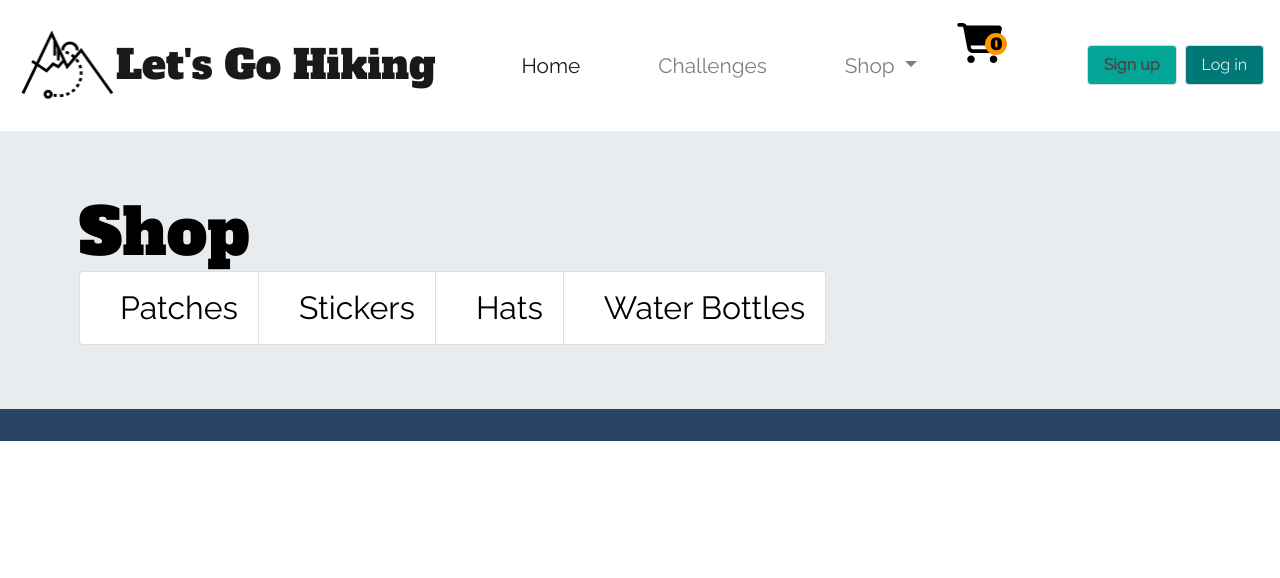
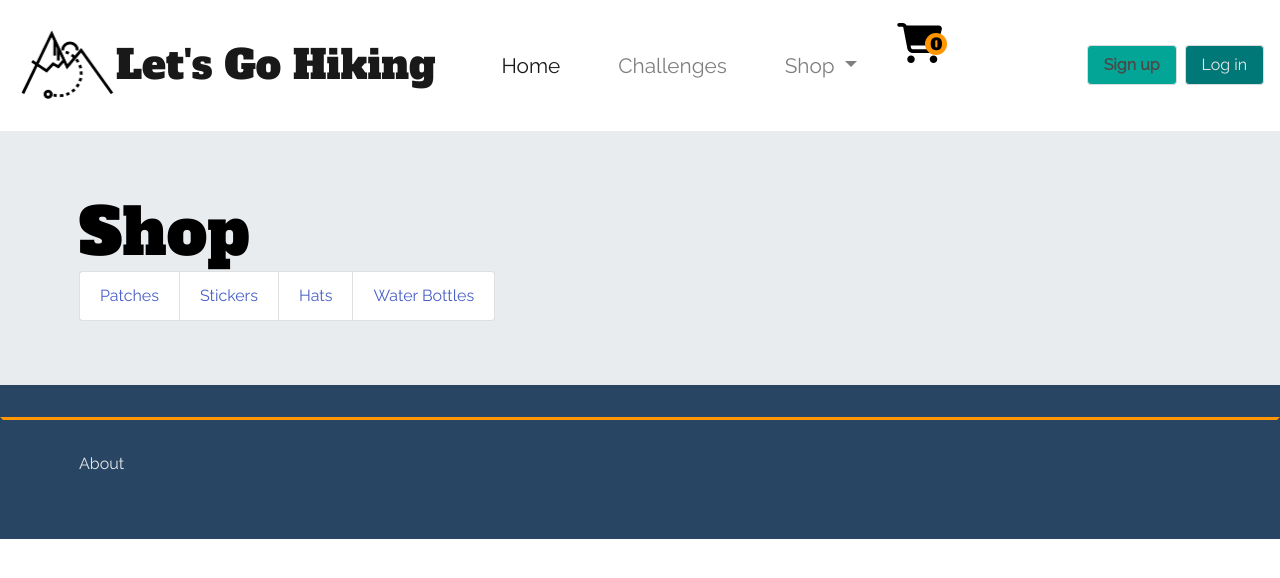
Before and after one commit to ClaireRoberts1403/LetsGoHiking, a Django app: page /shop/ in a window 1280 px wide. Shown: the top 578 px of the page. Run offline with Django 3.2, Linux system fonts and the light colour scheme; data that the repository does not hold is empty; parts of the project's set-up code (start-up, migrations or seed data) failed here and were passed over; some libraries are stand-ins or nearby versions.

Commit message:
bag table complete and ready for purchasing functionality, footer added - issues on home page with heroimages

```diff
--- a/static/css/base.css
+++ b/static/css/base.css
@@ -5,6 +5,17 @@
     font-family: 'Raleway', sans-serif;
     width:100%;
     background-color: #284664;
+}
+
+.my_footer {
+    background-color: #284664;
+    border-top-color: #FF9600;
+    border-bottom-color:#284664;
+    border-right-color: #284664;
+    border-left-color: #284664;
+    border-style: solid;
+    color: #E6E7E8;
+    padding: 2rem 1.5rem 2rem;
 }
 
 .header-title {
@@ -34,7 +45,7 @@
 
 /* style for shopping cart with counter taken from https://www.solodev.com/ - see readme */
 
-ul li a {
+ul li a.cart {
   font-size: 2rem;
   color: black;
   margin-left: 20px;
@@ -128,3 +139,14 @@
     z-index:999;
     transition: 0.3s;
 }
+
+.table {
+    margin-left: 15%;
+    width: 70%;
+    padding: 20%;
+
+}
+
+.col {
+    margin-bottom: 30px;
+}
--- a/templates/base.html
+++ b/templates/base.html
@@ -57,7 +57,7 @@
   <div class="collapse navbar-collapse" id="navbarSupportedContent">
     <ul class="navbar-nav mr-auto">
       <li class="nav-item active">
-        <a class="nav-link" href="{% url 'home' %}">Home <span class="sr-only">(current)</span></a>
+        <a class="nav-link" href="{% url 'home' %}">Home</a>
       </li>
       <li class="nav-item">
         <a class="nav-link" href="{% url 'challenges' %}">Challenges</a>
@@ -75,15 +75,14 @@
           <a class="dropdown-item" href="{% url 'shop' %}">Shop Everything</a>
         </div>
       </li>
-      <!-- code for shopping cart with counter from solodev.com - see read me for full link -->
+      <!-- code for shopping cart icon with counter from solodev.com - see read me for full link -->
       <li class="nav-item px-3 text-uppercase mb-0 position-relative d-lg-flex">
         <div id="cart" class="d-none">
-
         </div>
-        <a href="/store/cart.stml" class="cart position-relative d-inline-flex" aria-label="View your shopping cart">
+        <a href="{% url 'bag' %}" class="cart position-relative d-inline-flex" aria-label="View your shopping cart">
           <i class="fas fa fa-shopping-cart fa-lg"></i>
           <span class="cart-basket d-flex align-items-center justify-content-center">
-            0
+            0<!-- change this to show items in cart functionality-->
           </span>
         </a>
       </li>
@@ -113,7 +112,11 @@
 
 	{% block page_footer %}
 	{% endblock %}
-
+<footer class="my_footer navbar fixed-bottom">
+<div class="container">
+<span>About</span>
+</div>
+</footer>
 	{% block postloadjs %}
 	{% endblock %}
 
```
Also changed, not shown: bag/templates/bag/bag.html (+30 -4 lines), home/templates/home/index.html (+10 -5 lines).
